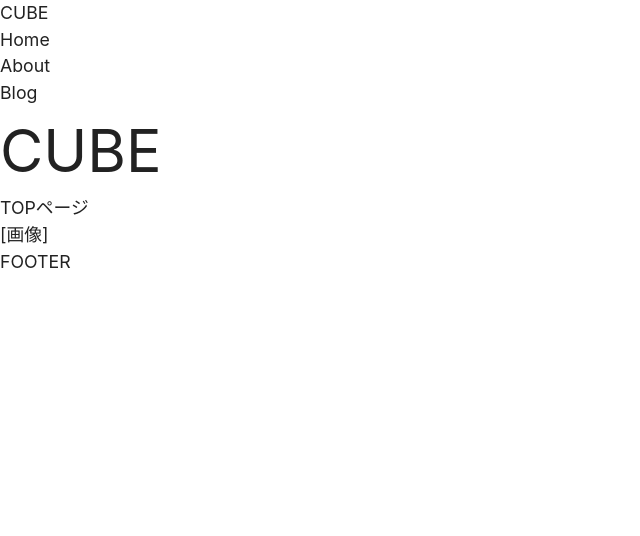
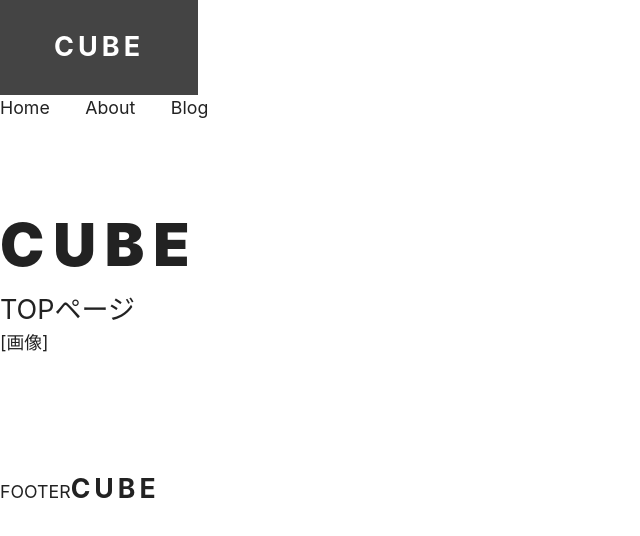
Before and after one commit to oshinoshin/app-next-site, a Next.js app: page / in a window 1280 px wide. Shown: the top 536 px of the page, without its empty margins (0-640 px from the left). Built offline with nearby package versions, Linux system fonts and the light colour scheme.

Commit message:
fix:headerコンポーネント作成とstyle適用

```diff
--- a/app/globals.css
+++ b/app/globals.css
@@ -67,7 +67,6 @@
     }
 
     a {
-        color: inherit;
         text-decoration: none;
     }
 }
--- a/components/footer.tsx
+++ b/components/footer.tsx
@@ -1,3 +1,10 @@
+import { Logo } from '@/components/logo';
+
 export function Footer() {
-    return <footer>FOOTER</footer>;
+    return (
+        <footer>
+            FOOTER
+            <Logo />
+        </footer>
+    );
 }
--- a/components/header.tsx
+++ b/components/header.tsx
@@ -4,7 +4,7 @@ import { Nav } from '@/components/nav';
 export function Header() {
     return (
         <header>
-            <Logo />
+            <Logo boxOn />
             <Nav />
         </header>
     )
--- a/components/hero.tsx
+++ b/components/hero.tsx
@@ -1,15 +1,17 @@
+import styles from "@/styles/hero.module.css";
+
 interface HeroProps {
     title: string;
     subtitle: string;
-    imageOn?: boolean
+    imageOn?: boolean;
 }
 
-export function Hero({ title, subtitle, imageOn=false }: HeroProps) {
+export function Hero({ title, subtitle, imageOn = false }: HeroProps) {
     return (
-        <>
-            <h1>{title}</h1>
-            <p>{subtitle}</p>
+        <div className={styles.text}>
+            <h1 className={styles.title}>{title}</h1>
+            <p className={styles.subtitle}>{subtitle}</p>
             {imageOn && <figure> [画像] </figure>}
-        </>
+        </div>
     );
 }
--- a/components/logo.tsx
+++ b/components/logo.tsx
@@ -1,5 +1,12 @@
 import Link from "next/link";
+import styles from "@/styles/logo.module.css";
 
-export function Logo() {
-    return <Link href="/">CUBE</Link>;
+export function Logo({ boxOn = false }) {
+    return (
+        <>
+            <Link className={boxOn ? styles.box : styles.basic} href="/">
+                CUBE
+            </Link>
+        </>
+    );
 }
--- a/components/nav.tsx
+++ b/components/nav.tsx
@@ -1,9 +1,10 @@
 import Link from "next/link";
+import styles from '@/styles/nav.module.css';
 
 export function Nav() {
     return (
         <nav>
-            <ul>
+            <ul className={styles.list}>
                 <li>
                     <Link href="/">
                         Home
--- a/styles/hero.module.css
+++ b/styles/hero.module.css
@@ -0,0 +1,14 @@
+.text {
+    padding-top: calc(var(--display) * 0.5);
+    padding-bottom: calc(var(--display) * 0.7);
+}
+
+.title {
+    font-size: var(--display);
+    font-weight: 900;
+    letter-spacing: 0.15em;
+}
+
+.subtitle {
+    font-size: var(--small-heading2);
+}
--- a/styles/logo.module.css
+++ b/styles/logo.module.css
@@ -0,0 +1,14 @@
+.basic {
+    font-size: var(--heading2);
+    font-weight: 700;
+    letter-spacing: 0.15em;
+}
+
+.box {
+    composes: basic;
+    display: inline-block;
+    padding: 1em 2em;
+    background-color: var(--gray-75);
+    color: var(--white);
+    font-size: var(--small-heading2);
+}
--- a/styles/nav.module.css
+++ b/styles/nav.module.css
@@ -0,0 +1,20 @@
+.list {
+    display: flex;
+    gap: 2em;
+}
+/* ホバー */
+@media (hover: hover) {
+    .list a:hover {
+        color: var(--accent);
+    }
+}
+
+@media (hover: none) {
+    .list a {
+        -webkit-tap-highlight-color: transparent;
+    }
+
+    .list a:active {
+        color: var(--accent);
+    }
+}
```
